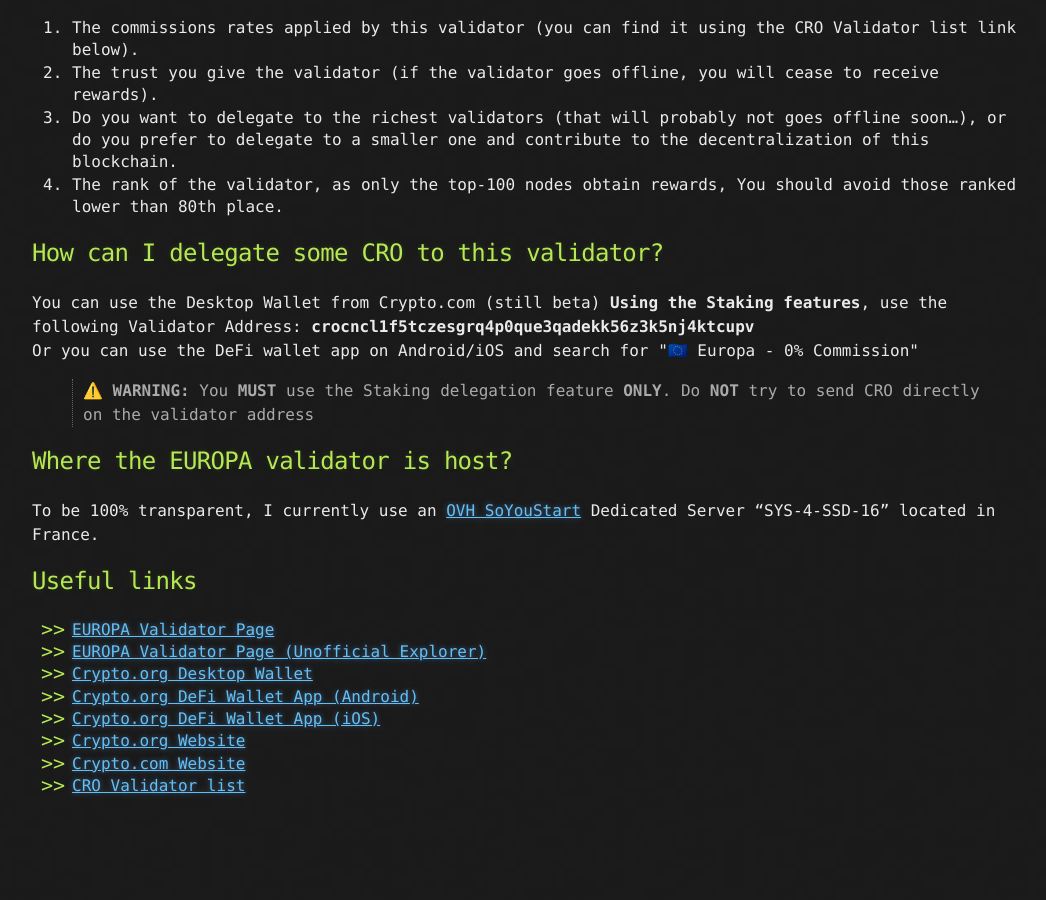
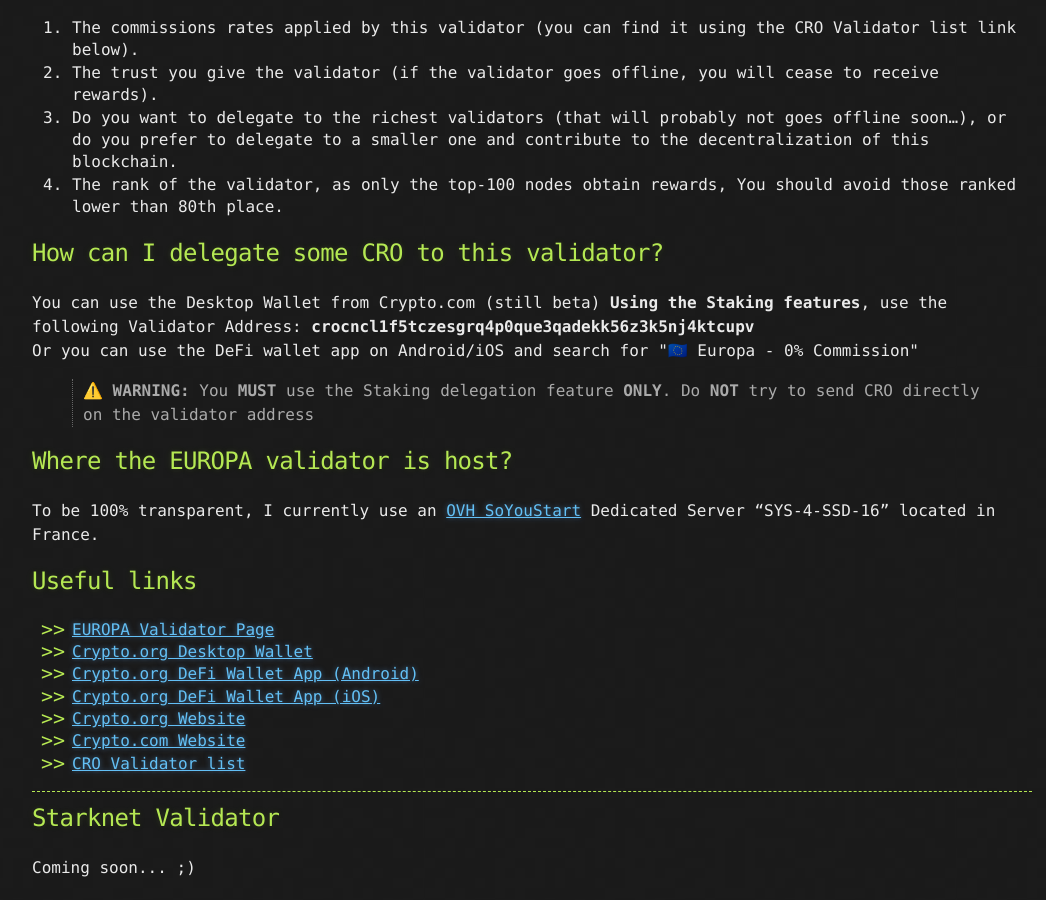
Before and after one commit to DarkCenobyte/europa-cro-node-website, a Jekyll site: the page index.html, which Jekyll copies as it is, in a window 1280 px wide and 900 px high, scrolled down 1761 px. Shown: the whole window, without its empty margins (108-1154 px from the left). Built offline with Jekyll 4.4.1, drawn with Linux system fonts in a browser that asks for light colours; before the commit the page ends 2579 px from its top, so only the background shows below that.

Commit message:
Update index.html
Add Starknet Validator section
+ Remove dead-link

```diff
--- a/index.html
+++ b/index.html
@@ -80,7 +80,6 @@
       <h2 id="useful-links">Useful links</h2>
       <ul>
         <li><a href="https://crypto.org/explorer/validator/crocncl1f5tczesgrq4p0que3qadekk56z3k5nj4ktcupv">EUROPA Validator Page</a></li>
-        <li><a href="https://explorer.nebkas.ro/validator/crocncl1f5tczesgrq4p0que3qadekk56z3k5nj4ktcupv">EUROPA Validator Page (Unofficial Explorer)</a></li>
         <li><a href="https://github.com/crypto-com/chain-desktop-wallet/releases">Crypto.org Desktop Wallet</a></li>
         <li><a href="https://play.google.com/store/apps/details?id=com.defi.wallet&hl=fr&gl=US">Crypto.org DeFi Wallet App (Android)</a></li>
         <li><a href="https://apps.apple.com/us/app/crypto-com-l-defi-wallet/id1512048310">Crypto.org DeFi Wallet App (iOS)</a></li>
@@ -88,6 +87,9 @@
         <li><a href="https://crypto.com/">Crypto.com Website</a></li>
         <li><a href="https://crypto.org/explorer/validators">CRO Validator list</a></li>
       </ul>
+      <hr>
+      <h2>Starknet Validator</h2>
+      <p>Coming soon... ;)</p>
     </section>
   </div>
   <script type="text/javascript" src="assets/script.js"></script>
```
